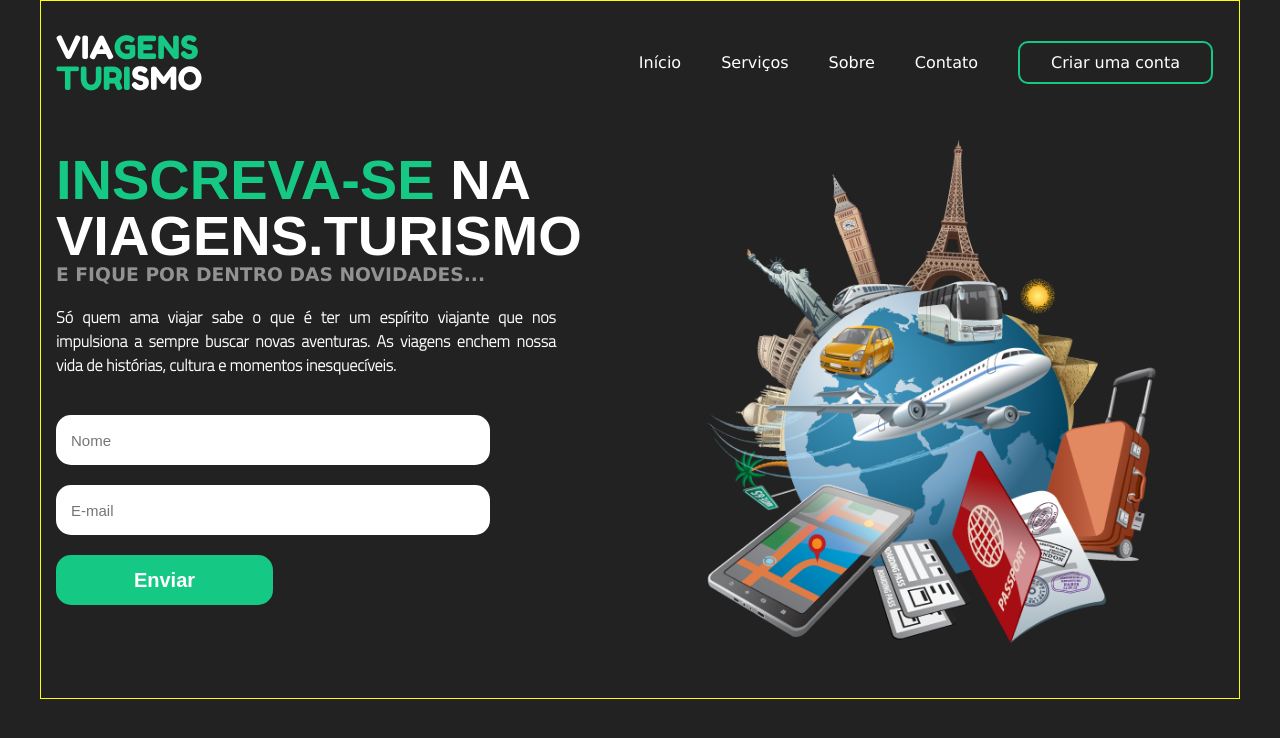
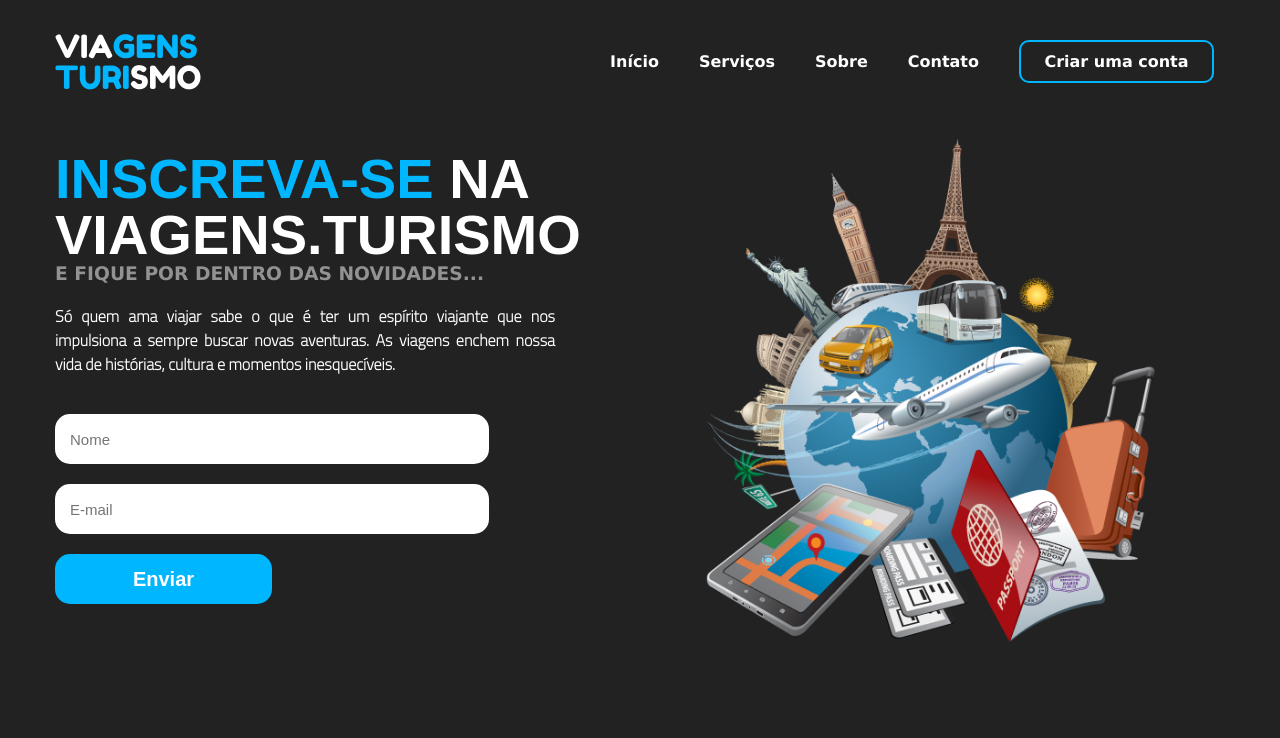
Before and after one commit to VitorSantos920/viagensETurismoSite, a plain HTML site: page index.html in a window 1280 px wide. Drawn offline with Linux system fonts and the light colour scheme.

Commit message:
removendo scroolbar e alterando a cor principal

```diff
--- a/assets/css/style.css
+++ b/assets/css/style.css
@@ -8,14 +8,17 @@
     box-sizing: border-box;
 }
 
+::-webkit-scrollbar{
+    display: none;
+}
+
 :root{
-    --main-color: #15C984;
+    --main-color: #00b7ff;
     --uppercase: uppercase;
 }
 
 body {
     background-color: #222222;
-    border: 1px solid yellow;
     width: 100%;
     max-width: 1200px;
     margin: 0 auto;
@@ -50,10 +53,12 @@ body {
 
 .menu-itens a {
     color: white;
+    font-weight: bolder;
     text-decoration: none;
     font-size: 16px;
     font-family: Verdana, Geneva, Tahoma, sans-serif;
     margin-right: 11px;
+    transition: 0.5s;
 }
 
 .menu-itens .item:hover {
@@ -70,6 +75,7 @@ body {
     text-align: center;
     align-items: center;
     justify-content: center;
+    transition: 0.5s;
 }
 
 .menu-itens .account:hover {
```
